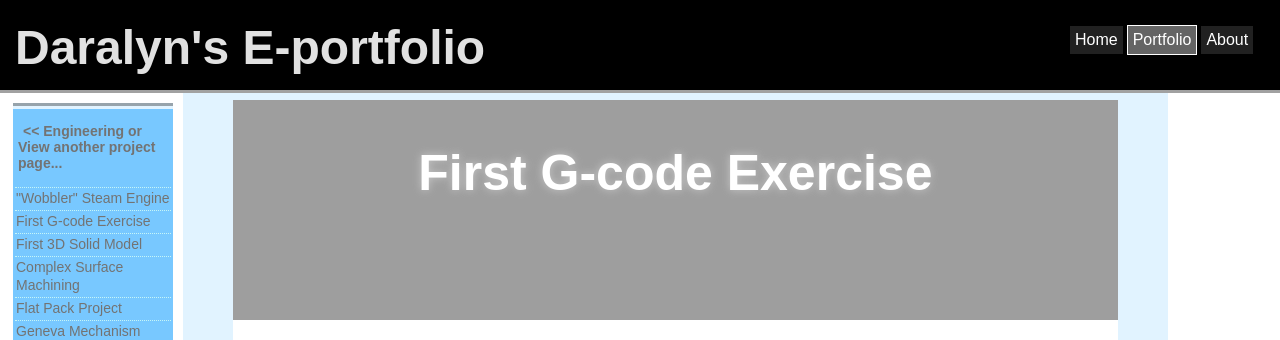
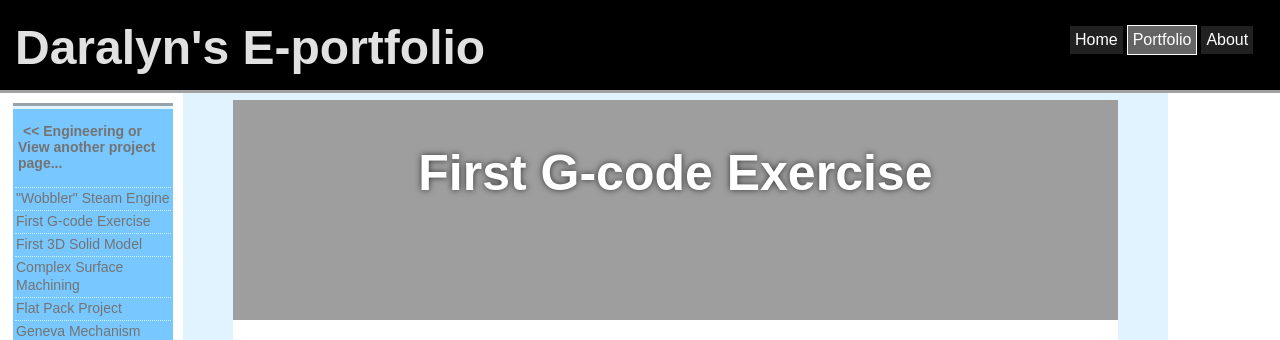
Before and after one commit to daralyn/daralyn.github.io, a Jekyll site: the page built from portfolio/engineering/first-g-code-exercise.html, in a window 1280 px wide. Shown: the top 340 px of the page. Built offline with Jekyll 4.4.1, drawn with Linux system fonts in a browser that asks for light colours.

Commit message:
Update portfolio.css

```diff
--- a/css/portfolio.css
+++ b/css/portfolio.css
@@ -236,7 +236,7 @@ td.sidelinks{
 .projectheadtext{
 	color: rgb(255, 255, 255);
 	font-size: 50px;
-	text-shadow: 0px 0px 8px rgb(200, 200, 200);
+	text-shadow: 0px 0px 6px rgb(50, 50, 50);
 	text-align: center;
 }
 
```
